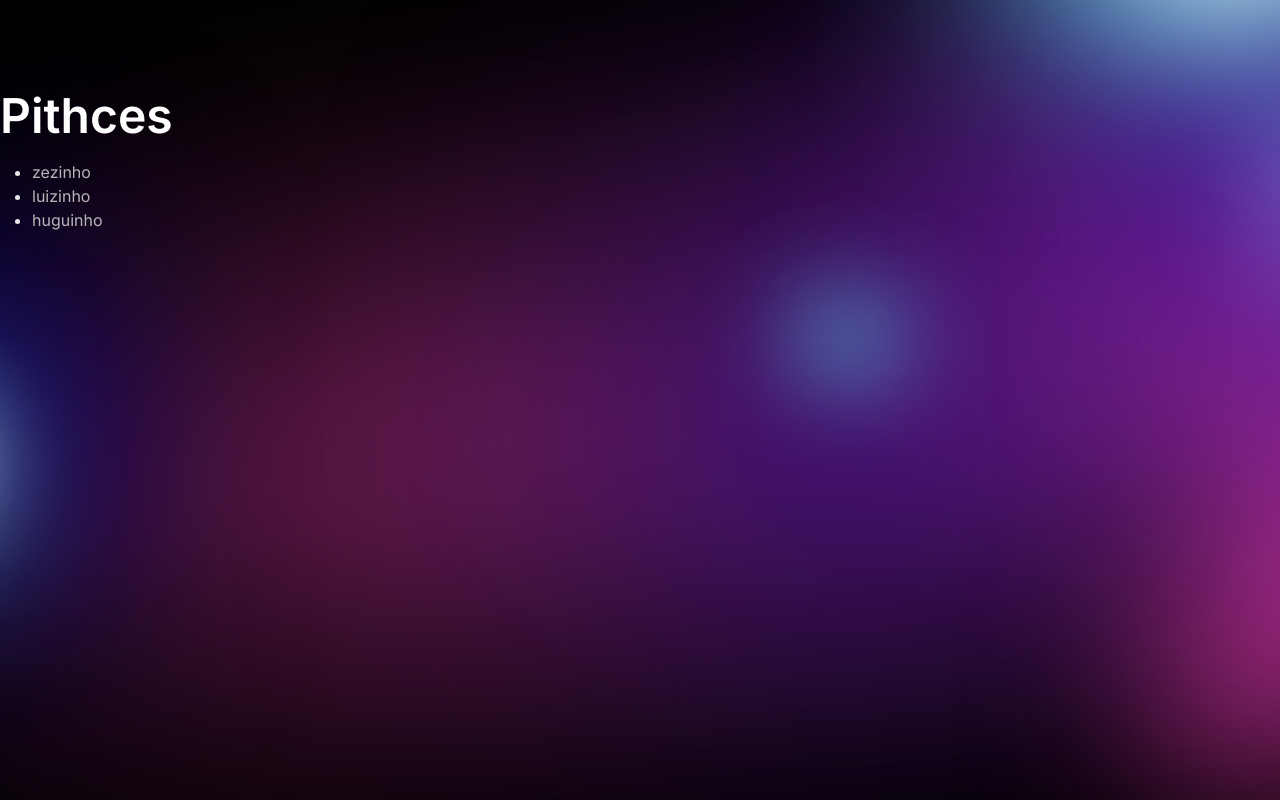
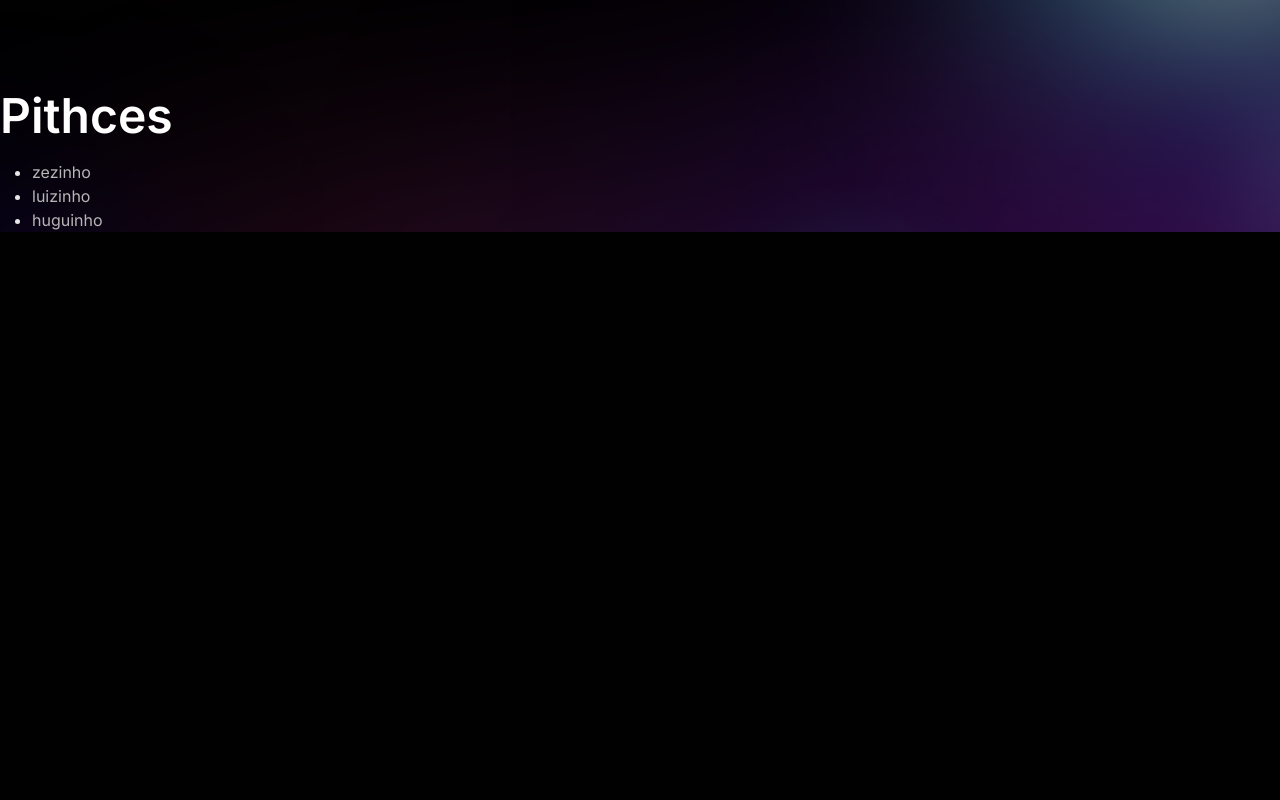
Before and after one commit to brstorm-design/website-brstorm, a Next.js app: page / in a window 1280 px wide. Built offline with nearby package versions, Linux system fonts and the light colour scheme.

Commit message:
Updated cover and gradients

```diff
--- a/public/content.json
+++ b/public/content.json
@@ -131,7 +131,7 @@
     },
     {
       "title": "Premium Support",
-      "body": "You will never be helpless, we provide our phone number and you can contact us whenever you need.",
+      "body": "You will never be helpless, we provide our private phone number and you can contact us whenever you need.",
       "image": "/images/whyUs/support.svg"
     },
     {
--- a/src/components/pitch/Cover/Cover.module.scss
+++ b/src/components/pitch/Cover/Cover.module.scss
@@ -3,7 +3,7 @@
 @import '../../../styles/scss/keyframes';
 
 .section {
-  margin-top: calc(80px + 65px);
+  margin-top: 65px;
   position: relative;
 
   & > div > div > div {
@@ -36,7 +36,7 @@
   }
 
   .topRight {
-    animation: rotate 25s linear infinite;
+    animation: rotate 15s linear infinite;
     top: 0;
     right: 60px;
     z-index: -1;
--- a/src/styles/scss/_keyframes.scss
+++ b/src/styles/scss/_keyframes.scss
@@ -6,3 +6,12 @@
     transform: rotate(360deg);
   }
 }
+
+@keyframes pulse {
+  from {
+    opacity: 1;
+  }
+  to {
+    opacity: 0.5;
+  }
+}
--- a/src/styles/styles.scss
+++ b/src/styles/styles.scss
@@ -1,20 +1,31 @@
-@import 'scss/colors';
-@import 'scss/typography';
-@import 'scss/buttons';
+@import "scss/colors";
+@import "scss/typography";
+@import "scss/buttons";
+@import "scss/keyframes";
 
 body {
   background-color: $black;
   color: $lightGray;
-  font-family: 'Inter', sans-serif;
-  margin-top: 80px;
+  font-family: "Inter", sans-serif;
+  padding-top: 80px;
   overflow-x: hidden;
+  z-index: 1;
+  position: relative;
 
-  background-image: url('/images/backgrounds/cover/left.svg'), url('/images/backgrounds/cover/right.svg'), url('/images/backgrounds/footer.svg');
-  background-position:
-    -400px 0,
-    calc(100% + 550px) -400px,
-    calc(100% + 100px) calc(100% + 650px);
-  background-repeat: no-repeat;
+  &::before {
+    content: "";
+    position: absolute;
+    top: 0;
+    left: 0;
+    width: 100%;
+    height: 100%;
+    z-index: -1;
+    background-image: url("/images/backgrounds/cover/left.svg"), url("/images/backgrounds/cover/right.svg"),
+      url("/images/backgrounds/footer.svg");
+    background-position: -400px 0, calc(100% + 550px) -400px, calc(100% + 100px) calc(100% + 650px);
+    background-repeat: no-repeat;
+    animation: pulse 5s infinite alternate;
+  }
 }
 
 @include lg() {
```
Also changed, not shown: src/components/pitch/Cover/index.js (+13 -8 lines).
